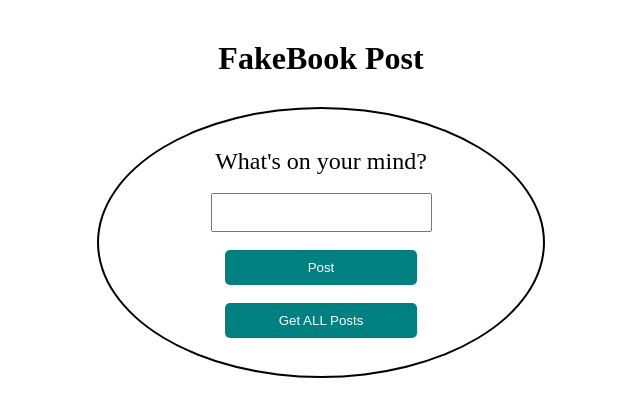
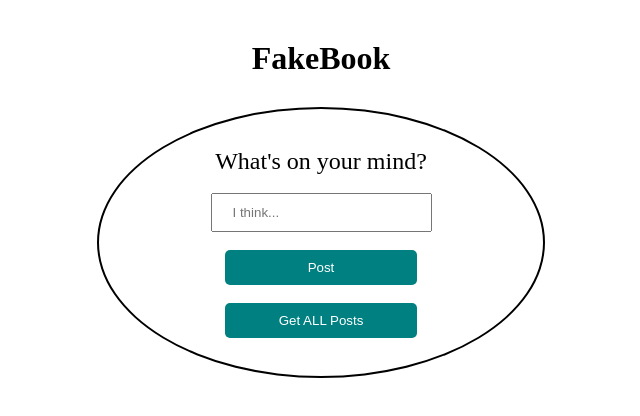
Before and after one commit to jayinc/FakeBook-Post-server, a website: page index.html in a window 1280 px wide. Both pictures are taken after typing "Sample" into the empty fields and a click on the button "Post". Shown: the whole page, without its empty margins (319-959 px from the left). Drawn offline with nearby package versions, Linux system fonts and the light colour scheme; no server answers.

Commit message:
Copy updates

```diff
--- a/index.html
+++ b/index.html
@@ -5,7 +5,7 @@
      <meta http-equiv="X-UA-Compatible" content="IE=edge">
      <meta name="viewport" content="width=device-width, initial-scale=1.0">
      <script src="https://unpkg.com/axios/dist/axios.min.js"></script>
-     <title>AI ChatBot Server Post Task</title>
+     <title>FakeBook</title>
 
 <style>
       *{
@@ -76,16 +76,16 @@
 
 <body>
      <div class="container">
-         <h1>FakeBook Post</h1>
+         <h1>FakeBook</h1>
          <div class="circle">
              <br>
              <label for="input">What's on your mind?</label>
              <br>
-             <input type="text" placeholder="I think..."  id="PostInput">
+             <input type="text" id="PostInput" placeholder="I think...">
              <br>
              <button id="postBtn">Post</button>
              <br>
-             <button onclick=getAllPost()>Get ALL Posts</button>
+             <button onclick=getAllPosts()>Get ALL Posts</button>
              <br>
         </div>
          <ol id="result"></ol>
@@ -93,34 +93,35 @@
  <body>
 
 <script>
-    // First Open Source Contribution
-    const Post = ()=> {
+    // Firsts Open Source Contribution
+    const post = () => {
             let postInput = document.getElementById('PostInput');
             if(postInput.value != ''){
                     let Obj = {
                     text : postInput.value
                     }
-                    axios.post('https://first--server.herokuapp.com/post', Obj) // This is used for cloud
-                        // axios.post('http://localhost:3000/post', Obj) // This is used for local system
+                    // ** This is for the cloud **
+                    // axios.post('http://localhost:3000/post', Obj)
+                    axios.post('https://first--server.herokuapp.com/post', Obj)
+                    // This is for the local system
                             .then(function (response) {
                                 console.log(response);
-
-                            })
+                                                        })
                             .catch(function (error) {
                                 console.log(error);
                             });
-                            postInput.value = " ";
+                            postInput.value = "";
             }
             else{
-                alert("Please Enter Correct Post. Empty Post Not Allowed")
+                alert("🔐 Tell me your secrets.")
             }
         }
 
     let btn = document.getElementById('postBtn');
     // Call EventListener
-    btn.addEventListener('click',Post);
+    btn.addEventListener('click',post);
 
-    const getAllPost = ()=>{
+    const getAllPosts = ()=>{
         let result = document.getElementById('result');
             //   Get Request
                 // axios.get('http://localhost:3000/posts')  // This is use for local system
```
